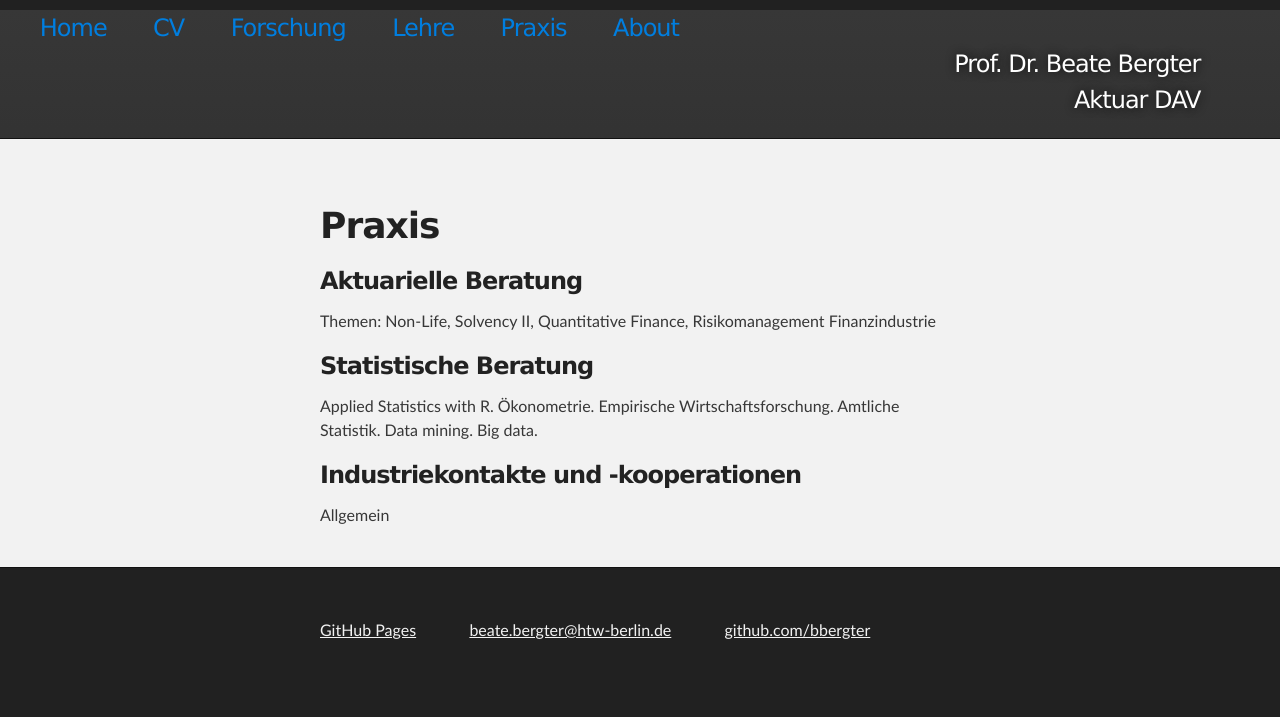
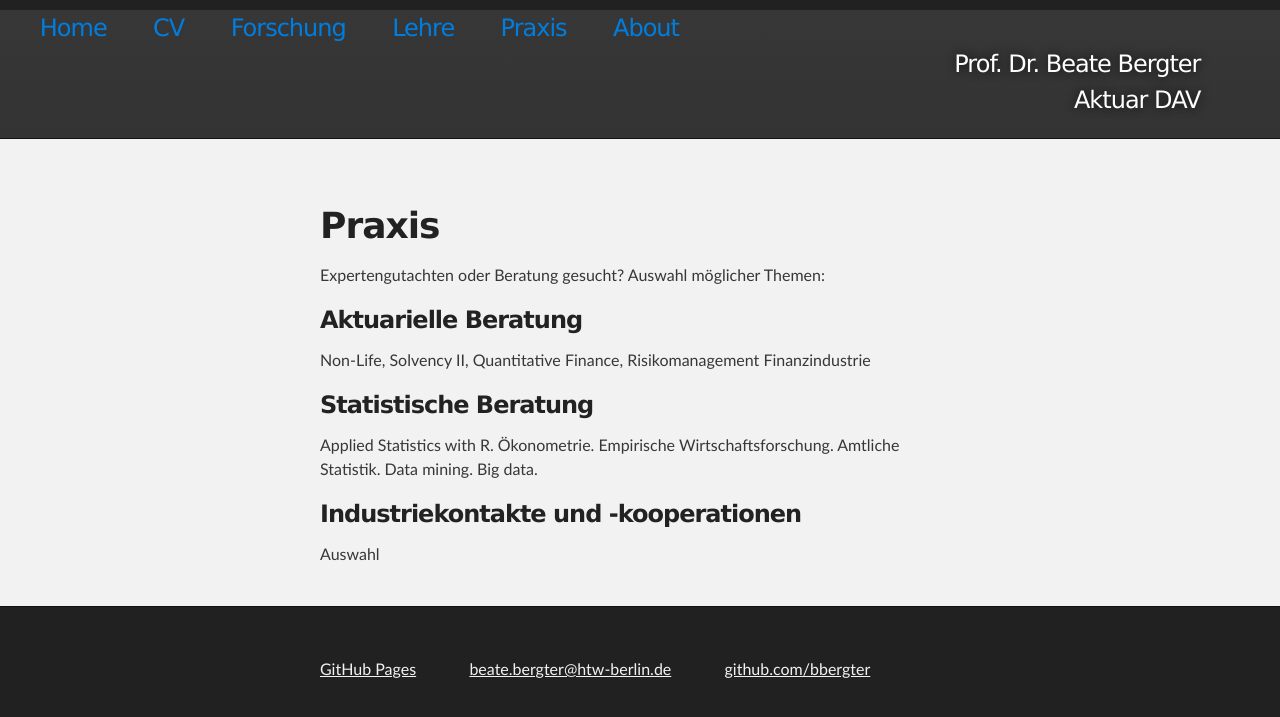
Before and after one commit to bbergter/bbergter, a Jekyll site: the page built from praxis/index.html, in a window 1280 px wide. Shown: the top 717 px of the page. Built offline with Jekyll 4.4.1, drawn with Linux system fonts in a browser that asks for light colours.

Commit message:
Update index.html

```diff
--- a/praxis/index.html
+++ b/praxis/index.html
@@ -11,14 +11,16 @@ lehre: passive
 		<div class="Praxis und Beratung">
 		<h1>Praxis</h1>
 
+<p> Expertengutachten oder Beratung gesucht? Auswahl möglicher Themen:</p>
+
  <h3>Aktuarielle Beratung</h3>
-<p> Themen: Non-Life, Solvency II, Quantitative Finance, Risikomanagement Finanzindustrie</p>
+<p> Non-Life, Solvency II, Quantitative Finance, Risikomanagement Finanzindustrie</p>
 
    <h3>Statistische Beratung</h3>
 <p> Applied Statistics with R. Ökonometrie. Empirische Wirtschaftsforschung. Amtliche Statistik. Data mining. Big data.</p>
 
     <h3>Industriekontakte und -kooperationen</h3>
-<p> Allgemein</p>
+<p> Auswahl</p>
 
   <!--<h3>Projekte</h3>
 <p> Exoertenwissen. Zusätzliche Kompetenzen. Select</p>-->
```
